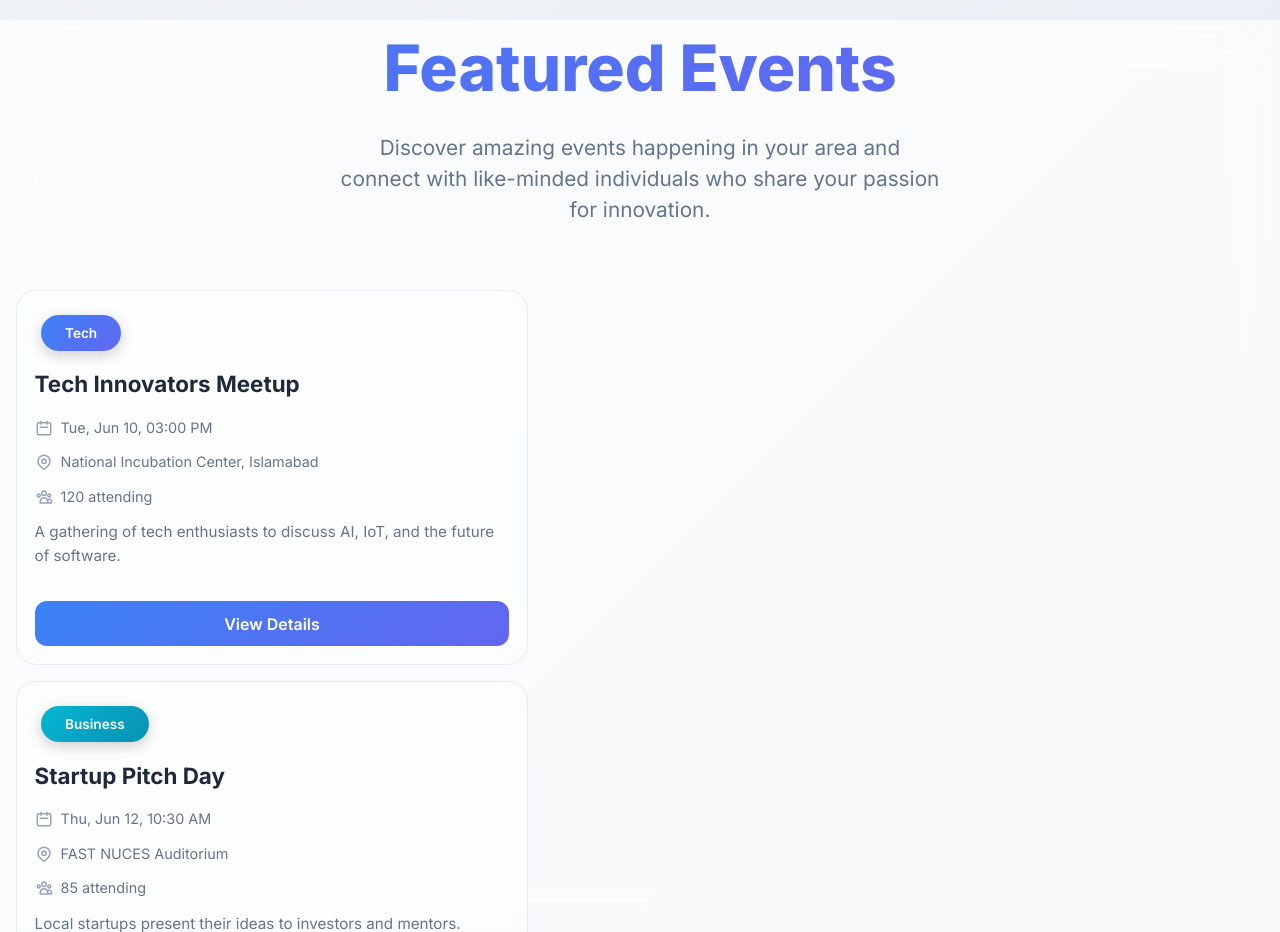
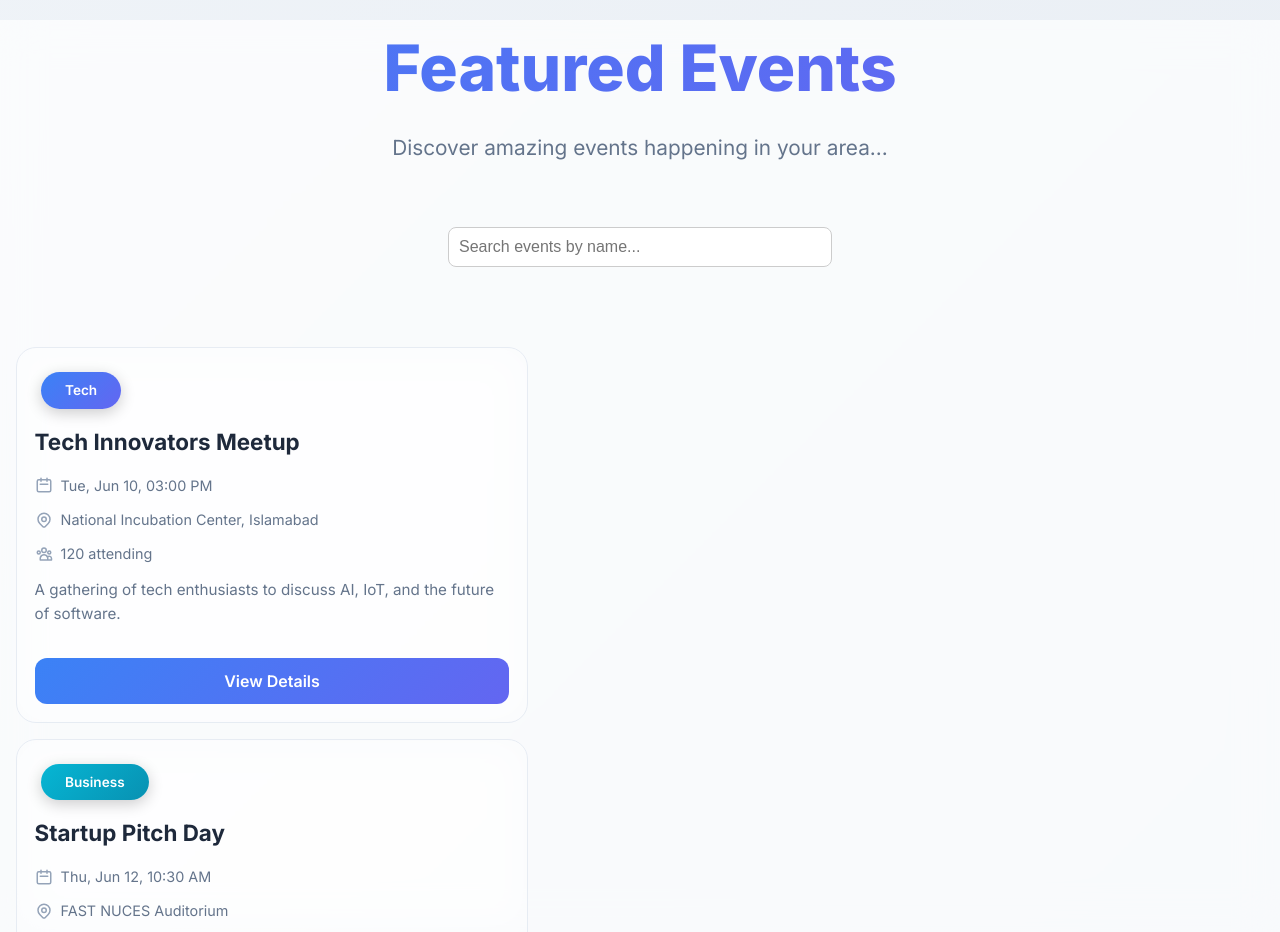
Before and after one commit to ChaudaryAbdullah/dynamic-360, a React (Vite) app: page / in a window 1280 px wide. Shown: the part 840-1772 px from the top of the page. Built offline with nearby package versions, Linux system fonts and the light colour scheme.

Commit message:
final commit

```diff
--- a/src/pages/Home.jsx
+++ b/src/pages/Home.jsx
@@ -3,6 +3,8 @@ import "../styles/Home.css"; // Import your CSS file for styling
 function Home() {
   const [hoveredCard, setHoveredCard] = useState(null);
   const [scrollY, setScrollY] = useState(0);
+  const [searchQuery, setSearchQuery] = useState("");
+
   useEffect(() => {
     const handleScroll = () => setScrollY(window.scrollY);
     window.addEventListener("scroll", handleScroll);
@@ -69,8 +71,13 @@ function Home() {
       Coding: "category-coding",
       Conference: "category-conference",
     };
+
     return classes[category] || "category-default";
   };
+
+  const filteredEvents = events.filter((event) =>
+    event.name.toLowerCase().includes(searchQuery.toLowerCase())
+  );
 
   return (
     <div>
@@ -142,13 +149,23 @@ function Home() {
           <div className="fade-in">
             <h2 className="section-title gradient-text">Featured Events</h2>
             <p className="section-subtitle">
-              Discover amazing events happening in your area and connect with
-              like-minded individuals who share your passion for innovation.
+              Discover amazing events happening in your area...
             </p>
           </div>
 
+          {/*  Search Bar */}
+          <div className="mb-4 text-center custom-search-bar">
+            <input
+              type="text"
+              className="form-control w-50 mx-auto"
+              placeholder="Search events by name..."
+              value={searchQuery}
+              onChange={(e) => setSearchQuery(e.target.value)}
+            />
+          </div>
+
           <div className="row g-4">
-            {events.map((event, index) => (
+            {filteredEvents.map((event, index) => (
               <div key={event.id} className="col-lg-4 col-md-6">
                 <div
                   className="event-card fade-in"
--- a/src/styles/Home.css
+++ b/src/styles/Home.css
@@ -324,6 +324,21 @@ body {
   font-weight: 600;
   color: white;
   box-shadow: 0 4px 15px rgba(0, 0, 0, 0.2);
+}
+
+input.form-control {
+  width: 30%;
+  border-radius: 8px;
+  border: 1px solid #ccc;
+  outline: none;
+  padding: 10px;
+  font-size: 1rem;
+}
+
+.custom-search-bar {
+  display: flex;
+  justify-content: center;
+  margin-bottom: 5rem; /* optional spacing */
 }
 
 .category-tech {
```
